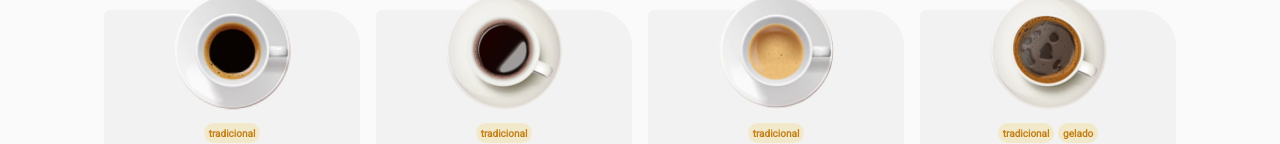
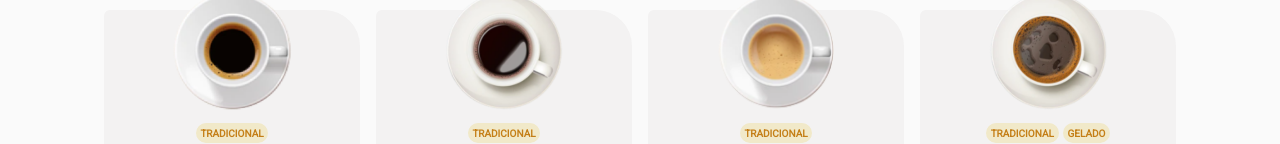
Before and after one commit to erickmarquesc/CoffeeDelivery, a React (Vite) app: page / in a window 1280 px wide. Shown: the part 657-801 px from the top of the page. Built offline with nearby package versions, Linux system fonts and the light colour scheme.

Commit message:
style: :lipstick: update UI

```diff
--- a/src/pages/Home/components/CoffeeCard/styles.ts
+++ b/src/pages/Home/components/CoffeeCard/styles.ts
@@ -27,6 +27,8 @@ export const Card = styled.div<CardProps>`
     font-size: 1.25rem;
     font-weight: 700;
 
+    text-transform: capitalize;
+
     margin-bottom: 0.5rem;
     color: ${(props) => props.theme['base-title']};
   }
@@ -35,6 +37,11 @@ export const Card = styled.div<CardProps>`
     text-align: center;
     font-size: 0.875rem;
     margin-bottom: 2rem;
+
+    ::first-letter {
+      text-transform: uppercase;
+    }
+
     color: ${(props) => props.theme['base-text']};
   }
 
@@ -64,6 +71,8 @@ export const Card = styled.div<CardProps>`
 export const TypeWrapper = styled.div`
   display: flex;
   gap: 0.25rem;
+
+  text-transform: uppercase;
   .coffeType {
     font-size: 0.625rem;
     font-weight: bold;
```
